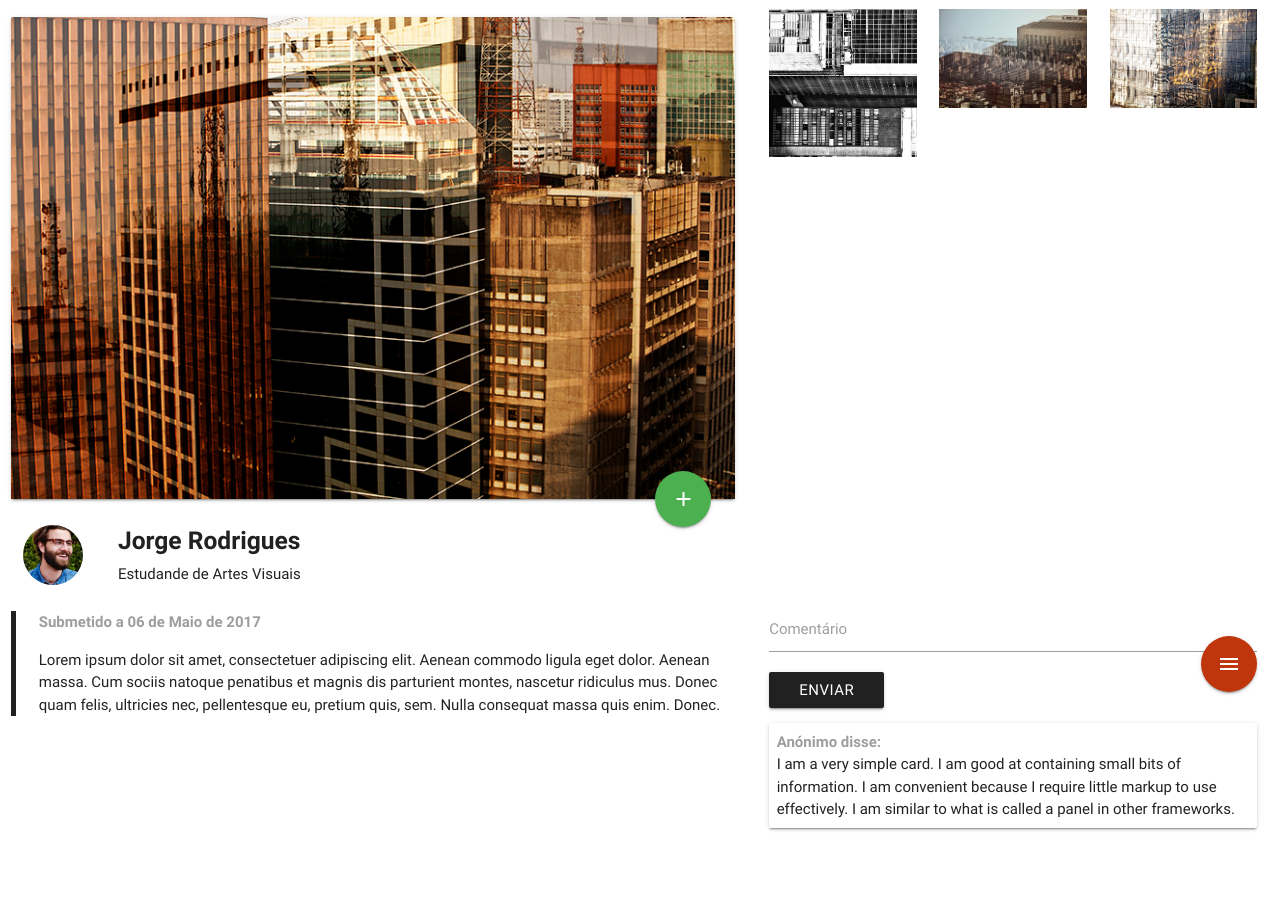
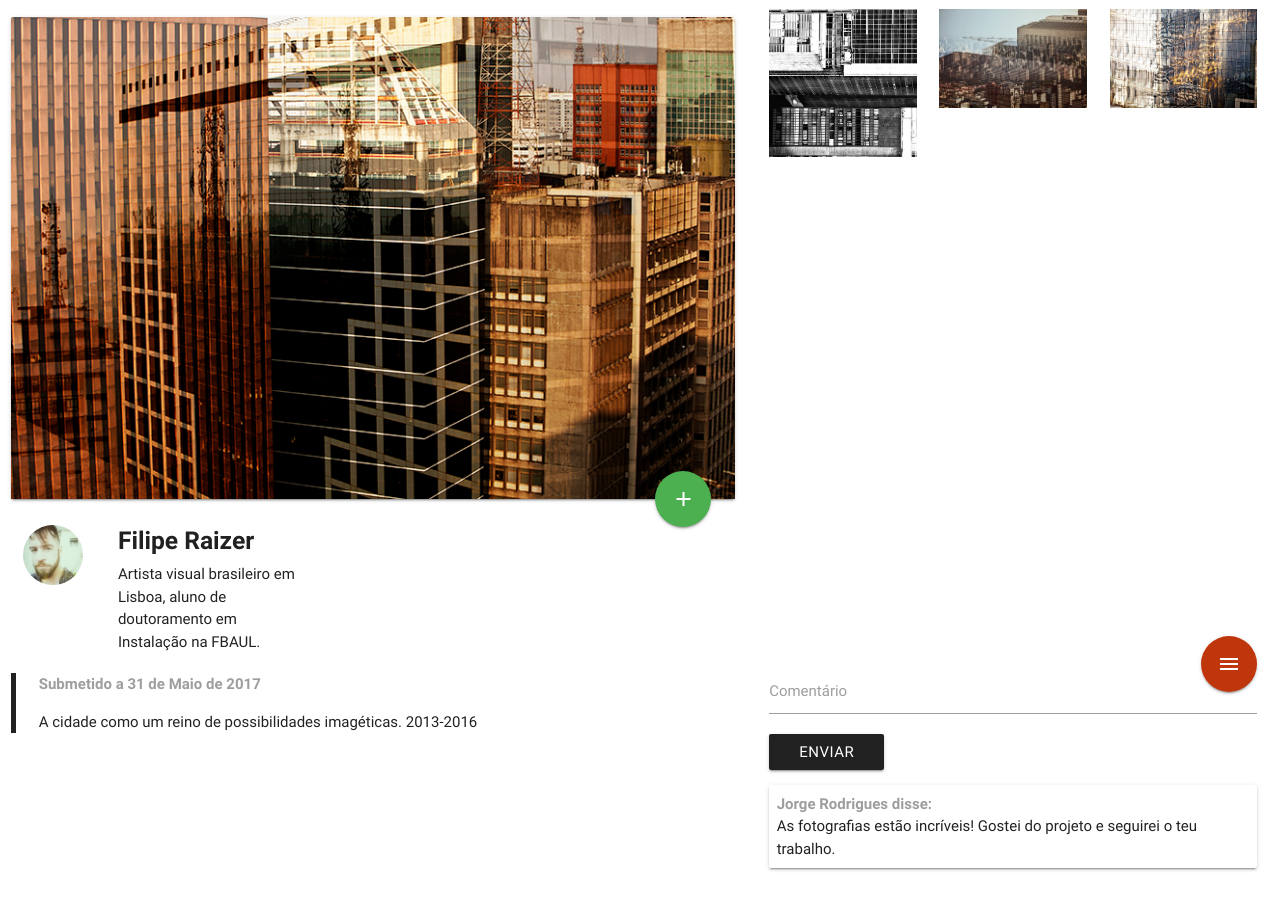
Before and after one commit to Bartmr/galeria-virtual-fbaul_prototipo-ui, a website: page index.html at #!/user/project in a window 1280 px wide. Shown: the part 85-994 px from the top of the page. Drawn offline with nearby package versions, Linux system fonts and the light colour scheme.

Commit message:
alteracoes a lucia

```diff
--- a/app/components/single-project-page/single-project-page.template.html
+++ b/app/components/single-project-page/single-project-page.template.html
@@ -55,21 +55,19 @@
 <div class="section hide-on-med-and-up"></div>
 <div class="row">
     <div class="col s3 m1 center-align">
-        <img class="circle" style="height: 60px;margin-top: 0.7rem;" src="img/uk_students_737x369.jpg">
+        <img class="circle" style="height: 60px;margin-top: 0.7rem;" src="img/filipe_r.jpg">
     </div>
     <div class="col s9 m2">
-        <h5><b>Jorge Rodrigues</b></h5>
-        <span>Estudande de Artes Visuais</span>
+        <h5><b>Filipe Raizer</b></h5>
+        <span>Artista visual brasileiro em Lisboa, aluno de doutoramento em Instalação na FBAUL.</span>
     </div>
 </div>
 
 <div class="row">
     <div class="col s12 m8 l7">
         <blockquote>
-            <p class="grey-text"><b>Submetido a 06 de Maio de 2017</b></p>
-            Lorem ipsum dolor sit amet, consectetuer adipiscing elit. Aenean commodo ligula eget dolor. Aenean massa. Cum sociis natoque
-            penatibus et magnis dis parturient montes, nascetur ridiculus mus. Donec quam felis, ultricies nec, pellentesque
-            eu, pretium quis, sem. Nulla consequat massa quis enim. Donec.
+            <p class="grey-text"><b>Submetido a 31 de Maio de 2017</b></p>
+           A cidade como um reino de possibilidades imagéticas. 2013-2016
         </blockquote>
     </div>
     <div class="col s12 m4 l5  row">
@@ -81,9 +79,9 @@
         <div class="col s12">
             <div class="card-panel" style="padding: 0.5rem; margin-top: 1rem;">
           <span>
-              <p class="grey-text" style="margin: 0"><b>Anónimo disse:</b></p>
-              I am a very simple card. I am good at containing small bits of information.
-          I am convenient because I require little markup to use effectively. I am similar to what is called a panel in other frameworks.
+              <p class="grey-text" style="margin: 0"><b>Jorge Rodrigues disse:</b></p>
+             As fotografias estão incríveis! Gostei do projeto e seguirei o teu trabalho.
+
           </span>
         </div>
 
```
Also changed, not shown: app/components/auth/auth.template.html (+1 -1 lines), app/components/auth/register/register.template.html (+4 -0 lines), img/filipe_r.jpg (added).
